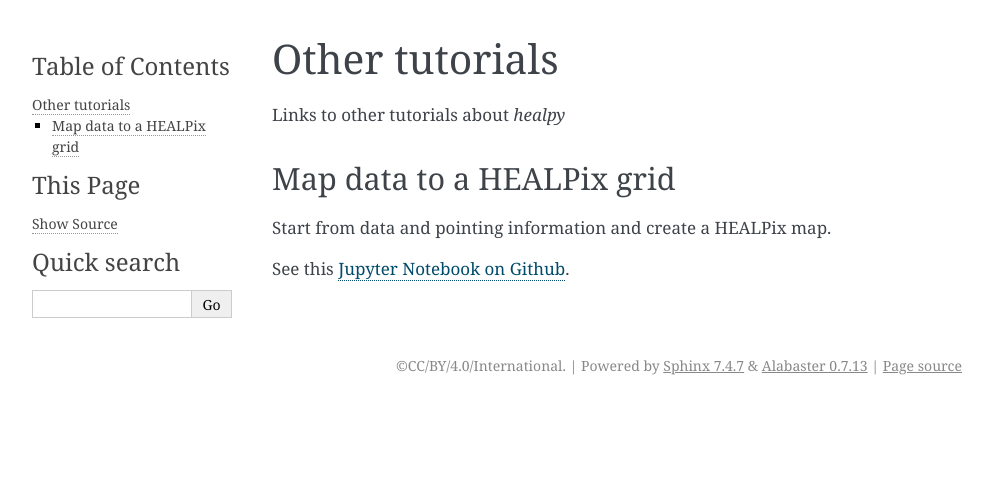
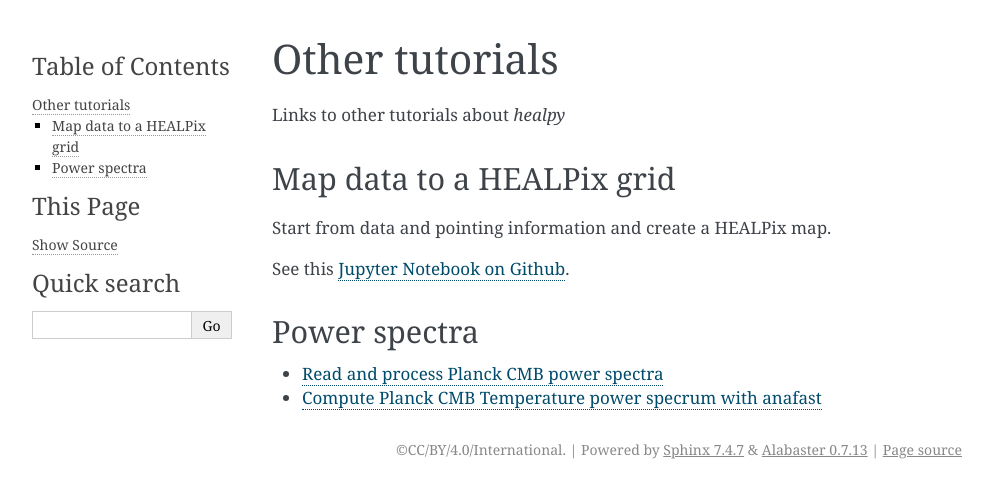
Before and after one commit to healpy/healpy, a Sphinx documentation site: the page built from doc/other_tutorials.rst, in a window 1280 px wide. Shown: the top 498 px of the page, without its empty margins (148-1141 px from the left). Built offline with Sphinx 7.4.7, drawn with Linux system fonts in a browser that asks for light colours.

Commit message:
link to cmb spectra tutorials

```diff
--- a/doc/other_tutorials.rst
+++ b/doc/other_tutorials.rst
@@ -10,3 +10,9 @@ Start from data and pointing information and create a HEALPix
 map.
 
 See this `Jupyter Notebook on Github <https://gist.github.com/zonca/680c68c3d60697eb0cb669cf1b41c324>`_.
+
+Power spectra
+-------------
+
+* `Read and process Planck CMB power spectra <https://zonca.dev/2020/09/planck-spectra-healpy.html>`_
+* `Compute Planck CMB Temperature power specrum with anafast <https://zonca.dev/2021/02/compute-planck-spectra-healpy-anafast.html>`_
```
